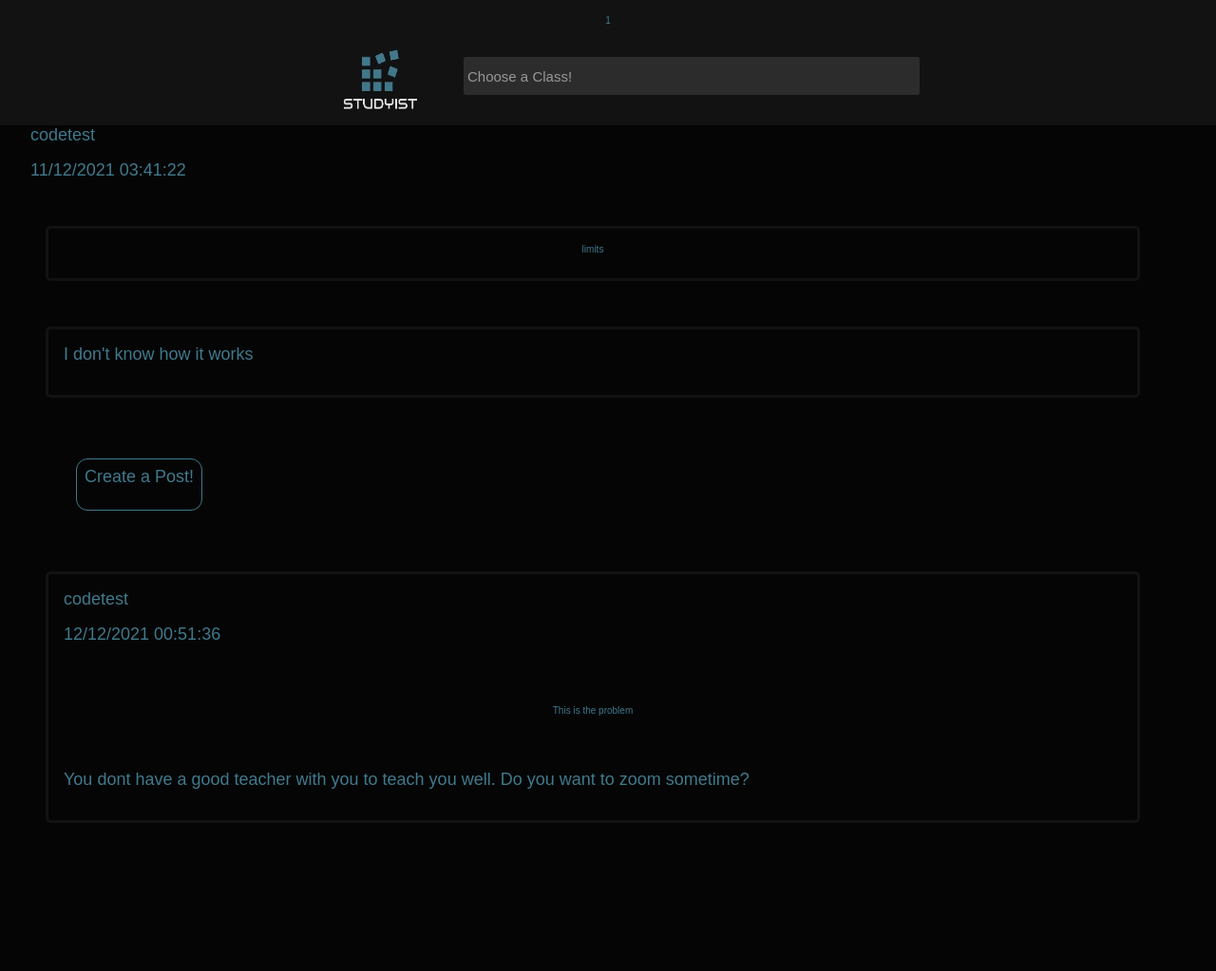
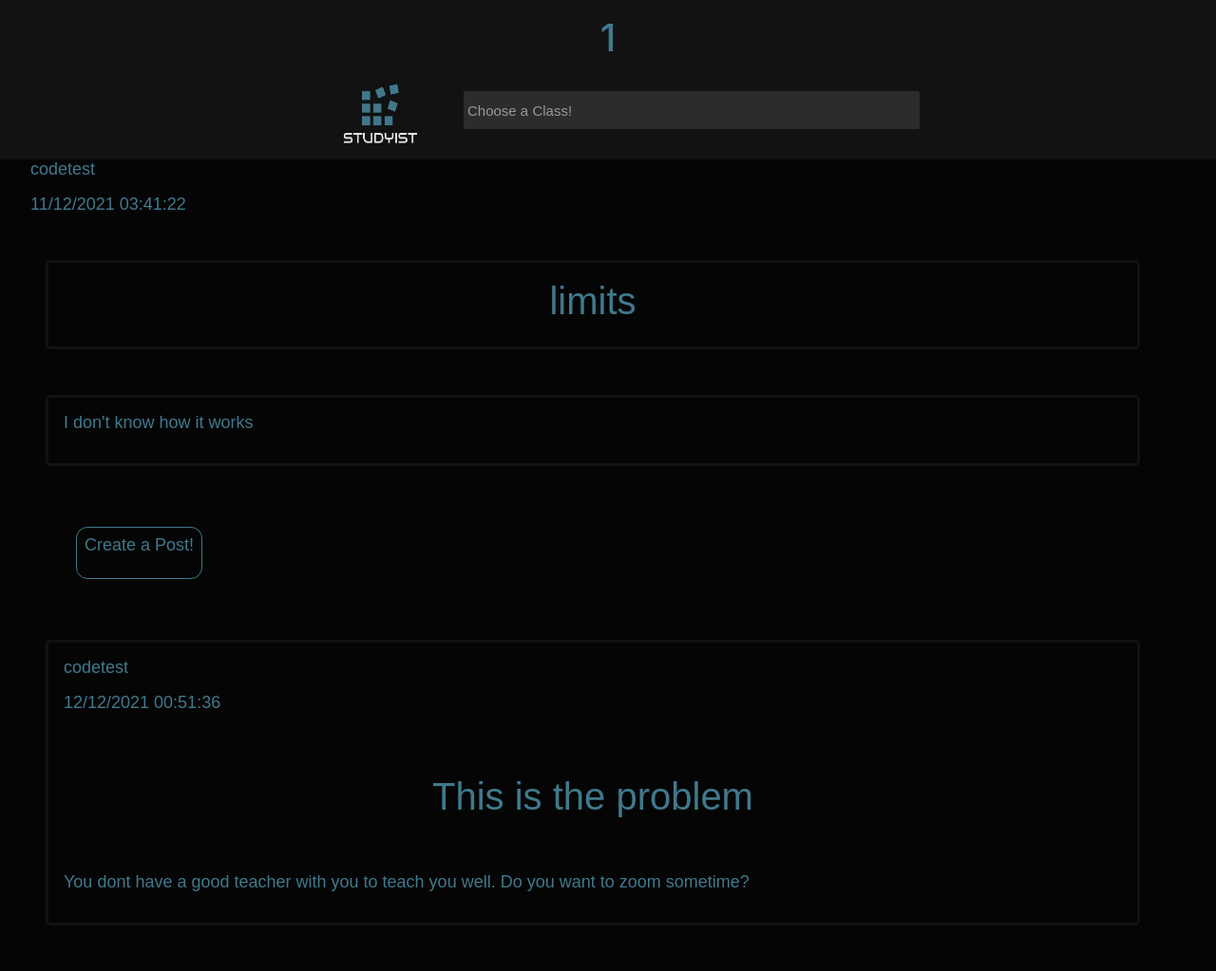
Before and after one commit to bolivarc3/StudySquawk, a Flask app: page /1/post/1 in a window 1280 px wide. Shown: the whole page at 95% size. Before the commit the page ends 867 px from the top, so only its background shows below. Run offline with Flask 2, Linux system fonts and the light colour scheme; data comes from the database, SQL or seed files in the repository; some libraries are stand-ins or nearby versions.

Commit message:
Fixed the styling problem of the viewpost pages. THe title were small and it was a od tage naming problem between the layout and viewpost styles

```diff
--- a/static/mainstyles/styles.css
+++ b/static/mainstyles/styles.css
@@ -106,17 +106,6 @@ a{
   text-align:center;
 }
 
-#title{
-
-    text-decoration: none;
-    font-size:10;
-    color:#40798C;
-    font-family: 'Teko', sans-serif;
-    font-weight:5000;
-    list-style-type: none;
-
-
-}
 
 
 #coursenav{
--- a/static/mainstyles/viewpoststyles.css
+++ b/static/mainstyles/viewpoststyles.css
@@ -1,7 +1,4 @@
 #title{
-
-    text-decoration: none;
-    font-size:200;
     color:#40798C;
     font-family: 'Teko', sans-serif;
     font-weight:5000;
--- a/templates/viewpost.html
+++ b/templates/viewpost.html
@@ -1,5 +1,5 @@
 <head>
-    <link href="/static/mainstyles/poststyles.css" rel="stylesheet">
+    <link href="/static/mainstyles/viewpoststyles.css" rel="stylesheet">
 </head>
 {% extends "layout.html" %}
 {% block title %}{{ post[3] }}{% endblock %}
@@ -12,7 +12,7 @@
 {% endblock %}
 {% block heading %}
 <div id = "titlediv">
-    <h1 id = "title">
+    <h1 style = "color:#40798C;">
         {{ course }}
     </h1>
 </div>
@@ -25,7 +25,9 @@
         <p>{{ post[6] }}</p>
     </div>
     <div id = "postsubdiv" style = "text-align:center;">
-        <h1 id = "title">{{ post[3] }}</h1>
+        <h1 id = "title">
+            {{ post[3] }}
+        </h1>
     </div>
     <div id = "postsubdiv">
         <body>
```
